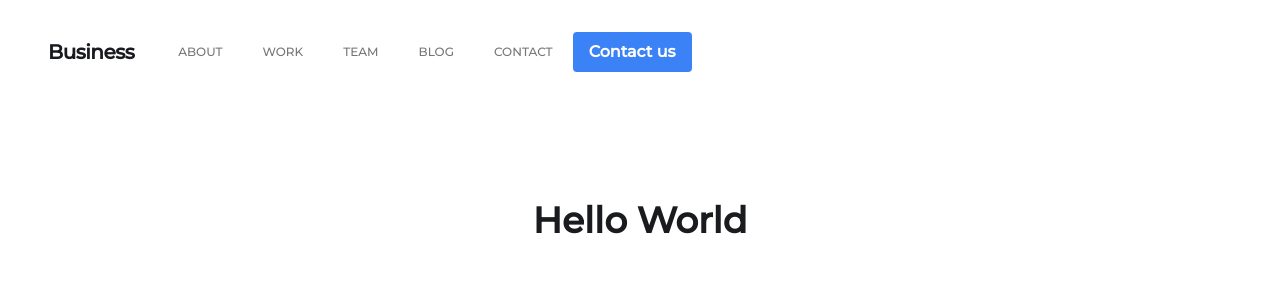
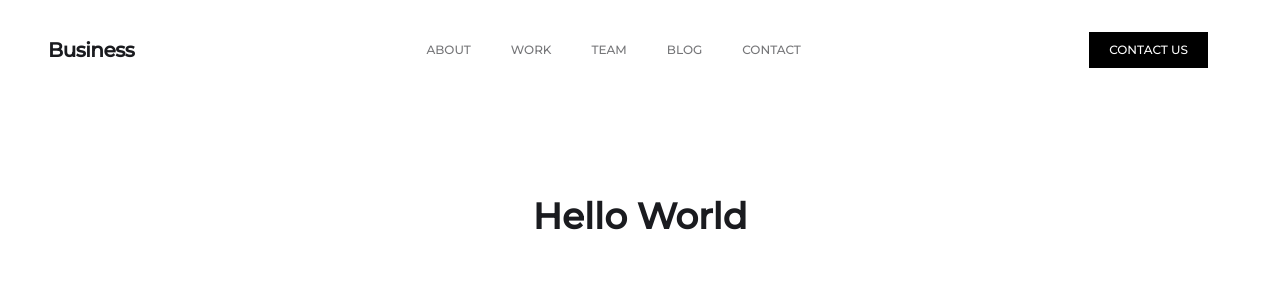
Before and after one commit to josephayman/nextjs-webflow-template, a Next.js app: page / in a window 1280 px wide. Shown: the top 300 px of the page. Built offline with nearby package versions, Linux system fonts and the light colour scheme.

Commit message:
Update navigation component and add contact button

```diff
--- a/src/app/ui/nav.tsx
+++ b/src/app/ui/nav.tsx
@@ -1,6 +1,8 @@
 import React from "react";
 import Logo from "@/app/ui/logo";
 import Link from "next/link";
+
+const email = "email@business.com";
 
 const pages = [
   { name: "About", href: "/about" },
@@ -12,10 +14,10 @@ const pages = [
 
 export default function Nav() {
   return (
-    <nav className="flex items-center justify-between flex-wrap px-12 py-8">
-      <div className="flex items-center flex-shrink-0  mr-6">
+    <nav className="flex items-center px-12 py-8 bg-transparent">
+      <div className="flex items-center justify-between mr-6 flex-grow relative">
         <Logo />
-        <div className="flex justify-center items-center">
+        <div className="flex justify-center items-center ">
           {pages.map((page) => (
             <NavItem key={page.name} {...page} />
           ))}
@@ -41,7 +43,10 @@ const NavItem: React.FC<NavItemProps> = ({ href, name }) => (
 );
 
 const Button = () => (
-    <button className="bg-blue-500 hover:bg-blue-700 text-white font-bold py-2 px-4 rounded">
-        Contact us
-    </button>
-    );
+  <Link
+    href={`mailto:${email}`}
+    className="inline-block px-5 py-3 ml-5 text-xs font-medium leading-none text-white uppercase bg-black hover:bg-gray-900"
+  >
+    Contact Us
+  </Link>
+);
```
